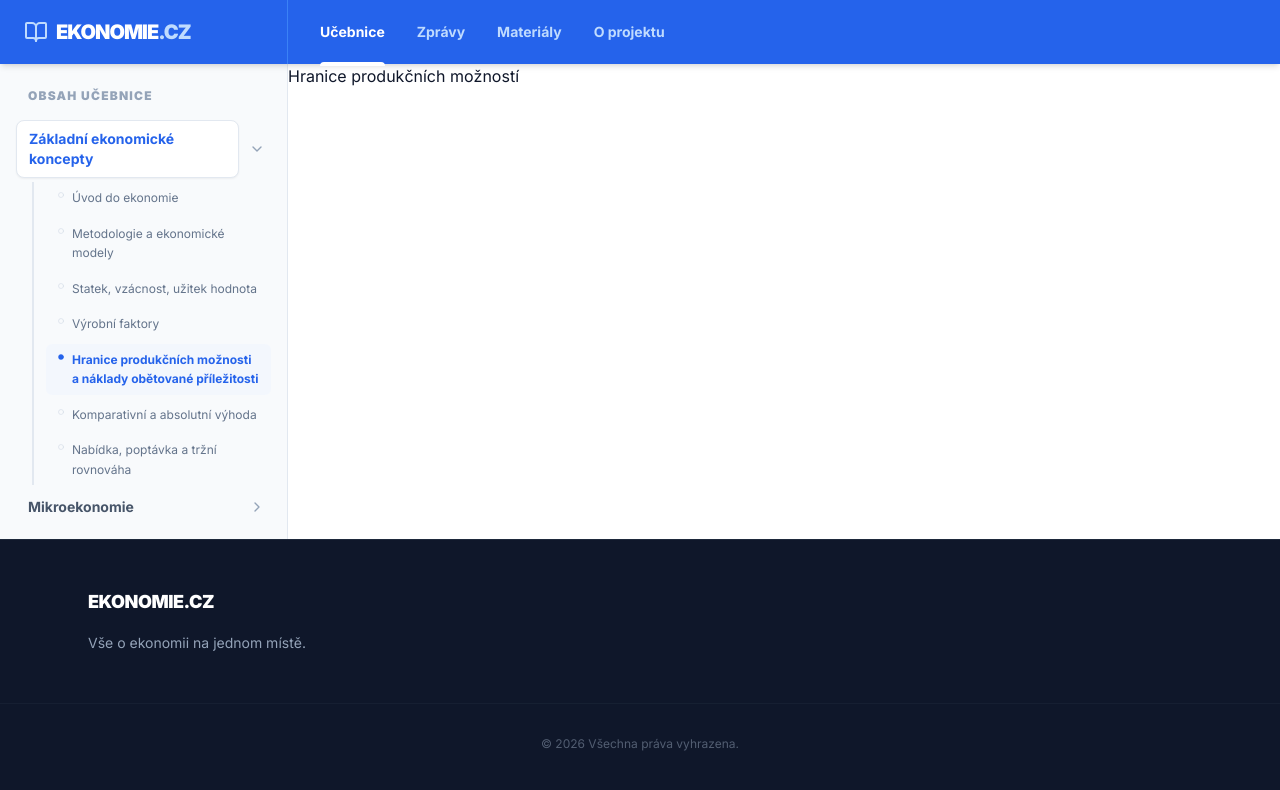
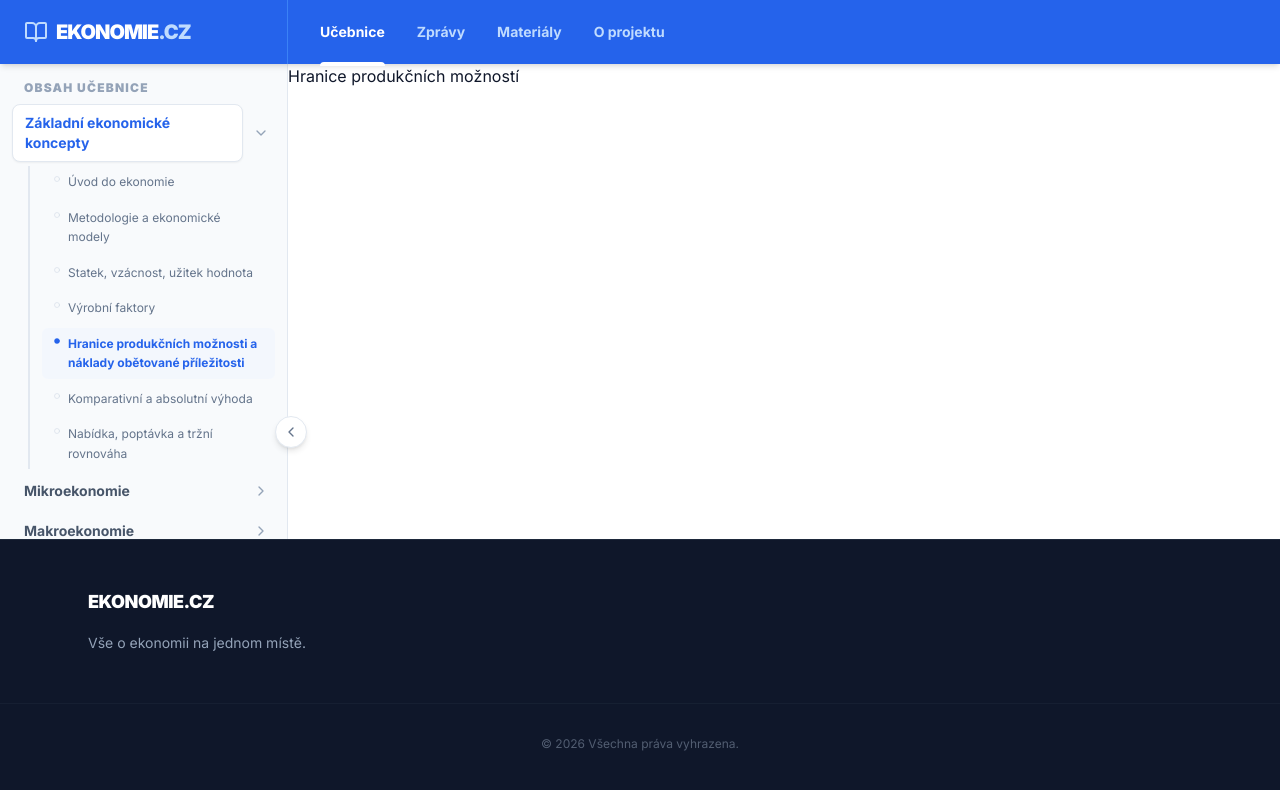
Before and after one commit to LukasR19/Ekonomie, a Next.js app: page /zakladni-koncepty/hranice-produkcnich-moznosti in a window 1280 px wide. Shown: the top 790 px of the page. Built offline with nearby package versions, Linux system fonts and the light colour scheme.

Commit message:
posledni pulnocni update

```diff
--- a/app/layout.tsx
+++ b/app/layout.tsx
@@ -1,16 +1,14 @@
-import type { Metadata } from "next";
+import Navbar from "@/components/Navbar";
+import Footer from "@/components/Footer";
+import SidebarLayout from "@/components/SidebarLayout"; // Importujeme ten nový soubor
+import { Inter } from "next/font/google";
 import "./globals.css";
-import Navbar from "@/components/Navbar";
-import SidebarWrapper from "@/components/SidebarWrapper";
-import Footer from "@/components/Footer";
-import MainContentWrapper from "@/components/MainContentWrapper"; // Importujeme tu novou věc
-import { Inter } from "next/font/google";
 
 const inter = Inter({ subsets: ["latin"] });
 
-export const metadata: Metadata = {
-  title: "Ekonomie.cz | Interaktivní učebnice",
-  description: "Moderní vzdělávání",
+export const metadata = {
+  title: "Ekonomie.cz",
+  description: "Interaktivní učebnice",
 };
 
 export default function RootLayout({
@@ -22,27 +20,20 @@ export default function RootLayout({
     <html lang="cs" className="scroll-smooth">
       <body className={`${inter.className} bg-white text-slate-900 flex flex-col min-h-screen`}>
 
-        {/* 1. NAVBAR */}
         <Navbar />
 
-        {/* 2. HLAVNÍ BLOK (obaluje Sidebar i Content) */}
-        {/* pt-16 zajistí, že obsah nezačíná pod Navbar, ale pod ním */}
-        <div className="flex flex-1 pt-16">
+        {/* pt-16 aby to nebylo pod navbarem */}
+        <div className="pt-16 flex flex-1 flex-col">
 
-          {/* Sidebar (zobrazí se jen někde) */}
-          <SidebarWrapper />
-
-          {/* Main Content (posouvá se doprava dle potřeby) */}
-          <MainContentWrapper>
+          {/* Všechno zabalíme do SidebarLayout */}
+          <SidebarLayout>
             {children}
-          </MainContentWrapper>
+          </SidebarLayout>
 
         </div>
 
-        {/* 3. FOOTER */}
-        {/* z-50 zajistí, že bude nad vším ostatním */}
         <div className="relative z-50 bg-white">
-             <Footer />
+           <Footer />
         </div>
 
       </body>
--- a/components/Sidebar.tsx
+++ b/components/Sidebar.tsx
@@ -58,14 +58,13 @@ useEffect(() => {
   // eslint-disable-next-line react-hooks/exhaustive-deps
   }, [pathname]);
   return (
-    // Změna: fixed pozice, top-16 (pod navbarem), světlé pozadí bg-slate-50
-    <aside className="fixed left-0 top-16 bottom-0 w-72 bg-slate-50 border-r border-slate-200 flex flex-col overflow-y-auto pb-10 z-40 scrollbar-thin scrollbar-thumb-slate-200">
+    <aside className="h-full flex flex-col overflow-y-auto pb-10 scrollbar-thin scrollbar-thumb-slate-200">
 
-      {/* Logo odstraněno, přidáno horní odsazení */}
-      <div className="p-4 pt-6 space-y-1">
-        <h3 className="px-3 text-xs font-black uppercase text-slate-400 tracking-widest mb-4">
-          Obsah učebnice
-        </h3>
+    <div className="px-3 py-2 space-y-1">
+
+      <h3 className="px-3 text-xs font-black uppercase text-slate-400 tracking-widest mb-2 mt-0 pt-2">
+        Obsah učebnice
+      </h3>
 
         {CHAPTERS.map((chapter) => {
           // Zjistíme, jestli jsme v této kapitole (pro zvýraznění)
--- /dev/null
+++ b/components/SidebarLayout.tsx
@@ -0,0 +1,59 @@
+"use client";
+import React, { useState } from 'react';
+import Sidebar from './Sidebar'; // Ujisti se, že importuješ svůj Sidebar
+import { ChevronLeft, ChevronRight } from 'lucide-react';
+import { usePathname } from 'next/navigation';
+
+export default function SidebarLayout({ children }: { children: React.ReactNode }) {
+  // Stav: True = otevřeno, False = zavřeno
+  // Výchozí stav: na mobilu zavřeno, na PC otevřeno
+  const [isOpen, setIsOpen] = useState(true);
+  const pathname = usePathname();
+
+  // Stránky, kde Sidebar vůbec nechceme (např. úvodní stránka)
+  // Pokud chceš sidebar všude, smaž tuto podmínku.
+  const isFullWidthPage = pathname === '/' || pathname === '/o-autorovi';
+
+  if (isFullWidthPage) {
+    return <main className="flex-1 flex flex-col">{children}</main>;
+  }
+
+  return (
+    <div className="flex flex-1 relative">
+
+      {/* --- 1. SIDEBAR (Levý panel) --- */}
+      <div
+        className={`
+          fixed top-16 bottom-0 left-0 z-40
+          border-r border-slate-200 bg-slate-50
+          transition-all duration-300 ease-in-out
+          ${isOpen ? 'w-72 translate-x-0' : 'w-72 -translate-x-72'}
+        `}
+      >
+        <Sidebar />
+
+        {/* Tlačítko (Ouško) s šipkou */}
+        <button
+        onClick={() => setIsOpen(!isOpen)}
+        // ZMĚNA ZDE: top-1/2 -translate-y-1/2 (vycentrování)
+        className="absolute -right-5 top-1/2 -translate-y-1/2 bg-white border border-slate-200 p-1 rounded-full shadow-md text-slate-500 hover:text-blue-600 cursor-pointer flex items-center justify-center w-8 h-8 z-50"
+        title={isOpen ? "Zastrčit" : "Vysunout"}
+        >
+        {isOpen ? <ChevronLeft size={16} /> : <ChevronRight size={16} />}
+        </button>
+      </div>
+
+      {/* --- 2. OBSAH (Pravý panel) --- */}
+      {/* Tady je ta magie: padding-left se mění podle toho, jestli je otevřeno */}
+      <main
+        className={`
+          flex-1 flex flex-col transition-all duration-300 ease-in-out
+          ${isOpen ? 'lg:pl-72' : 'pl-0'}
+        `}
+      >
+        {children}
+      </main>
+
+    </div>
+  );
+}
```
Also changed, not shown: context/SidebarContext.tsx (added, +52 -0 lines), package.json (+5 -5 lines), 1 other file (tests, documents, lock files or other folders).
